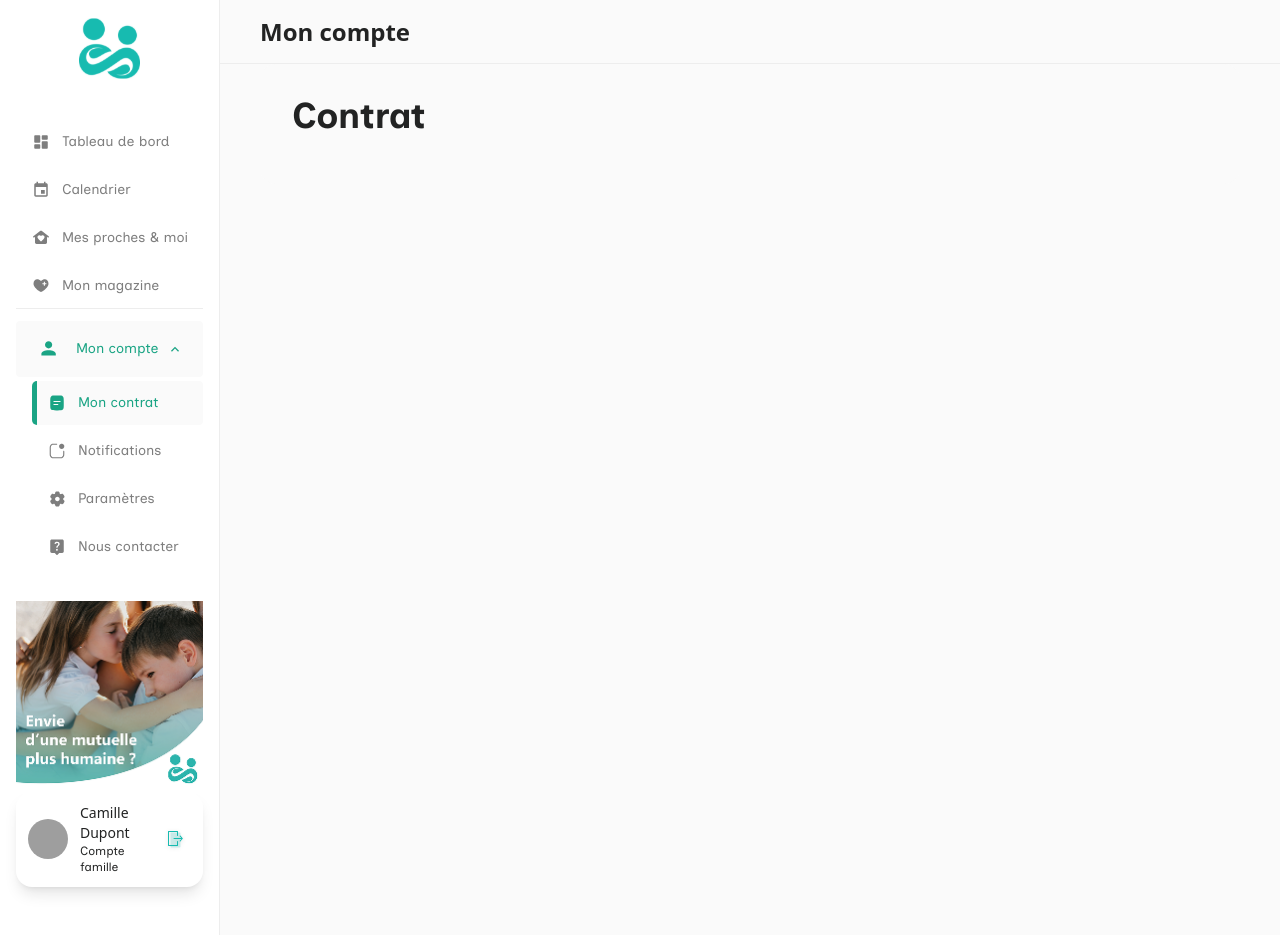
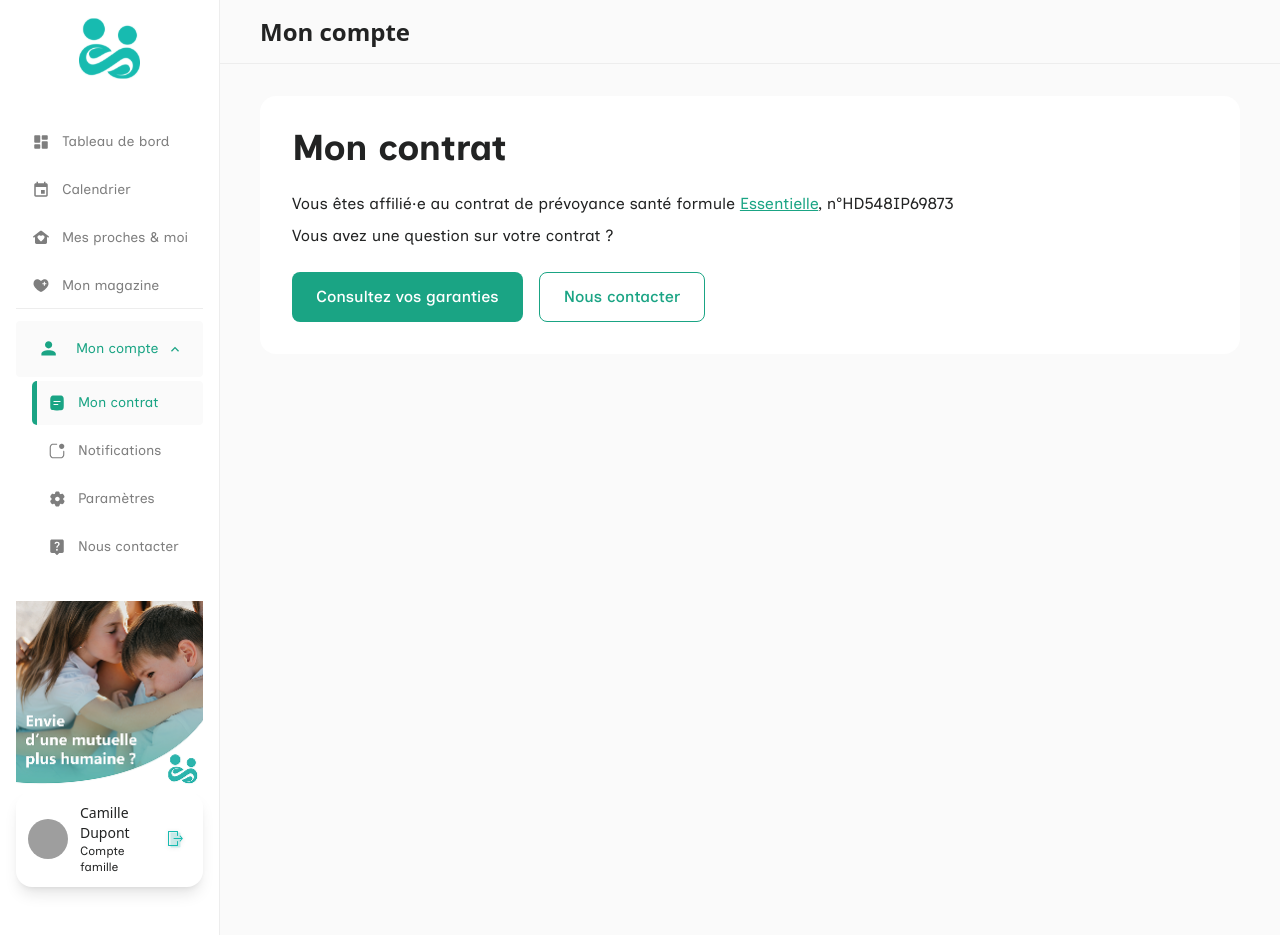
Before and after one commit to Remindr-pro/RemindR-app-V2, a Next.js app: page /dashboard/mon-compte/contrat in a window 1280 px wide. Built offline with nearby package versions, Linux system fonts and the light colour scheme; grey boxes are pictures that could not be loaded.

Commit message:
feat(contrat): enhance ContratPage layout and add interactive buttons for user engagement

```diff
--- a/src/app/(private)/dashboard/mon-compte/contrat/page.tsx
+++ b/src/app/(private)/dashboard/mon-compte/contrat/page.tsx
@@ -1,9 +1,38 @@
+import Button from "@/app/components/atoms/Button";
+
 export default function ContratPage() {
   return (
-    <div className="w-full mx-auto bg-gray-1 rounded-2xl p-8">
-      <h1 className="text-4xl font-bold text-dark mb-4 font-inclusive">
-        Contrat
-      </h1>
+    <div className="w-full mx-auto pt-8">
+      <div className="p-8 bg-light rounded-2xl">
+        <h1 className="text-4xl font-bold text-dark mb-6 font-inclusive">
+          Mon contrat
+        </h1>
+
+        <div className="flex flex-col gap-6">
+          <div className="flex flex-col gap-2">
+            <p className="text-base text-dark font-inclusive">
+              Vous êtes affilié·e au contrat de prévoyance santé formule{" "}
+              <a href="#" className="text-greenMain underline font-inclusive">
+                Essentielle
+              </a>
+              , n°HD548IP69873
+            </p>
+            <p className="text-base text-dark font-inclusive">
+              Vous avez une question sur votre contrat ?
+            </p>
+          </div>
+
+          <div className="flex gap-4">
+            <Button variant="green">Consultez vos garanties</Button>
+            <Button
+              variant="outline"
+              className="border-greenMain text-greenMain hover:bg-greenMain/10"
+            >
+              Nous contacter
+            </Button>
+          </div>
+        </div>
+      </div>
     </div>
   );
 }
```
